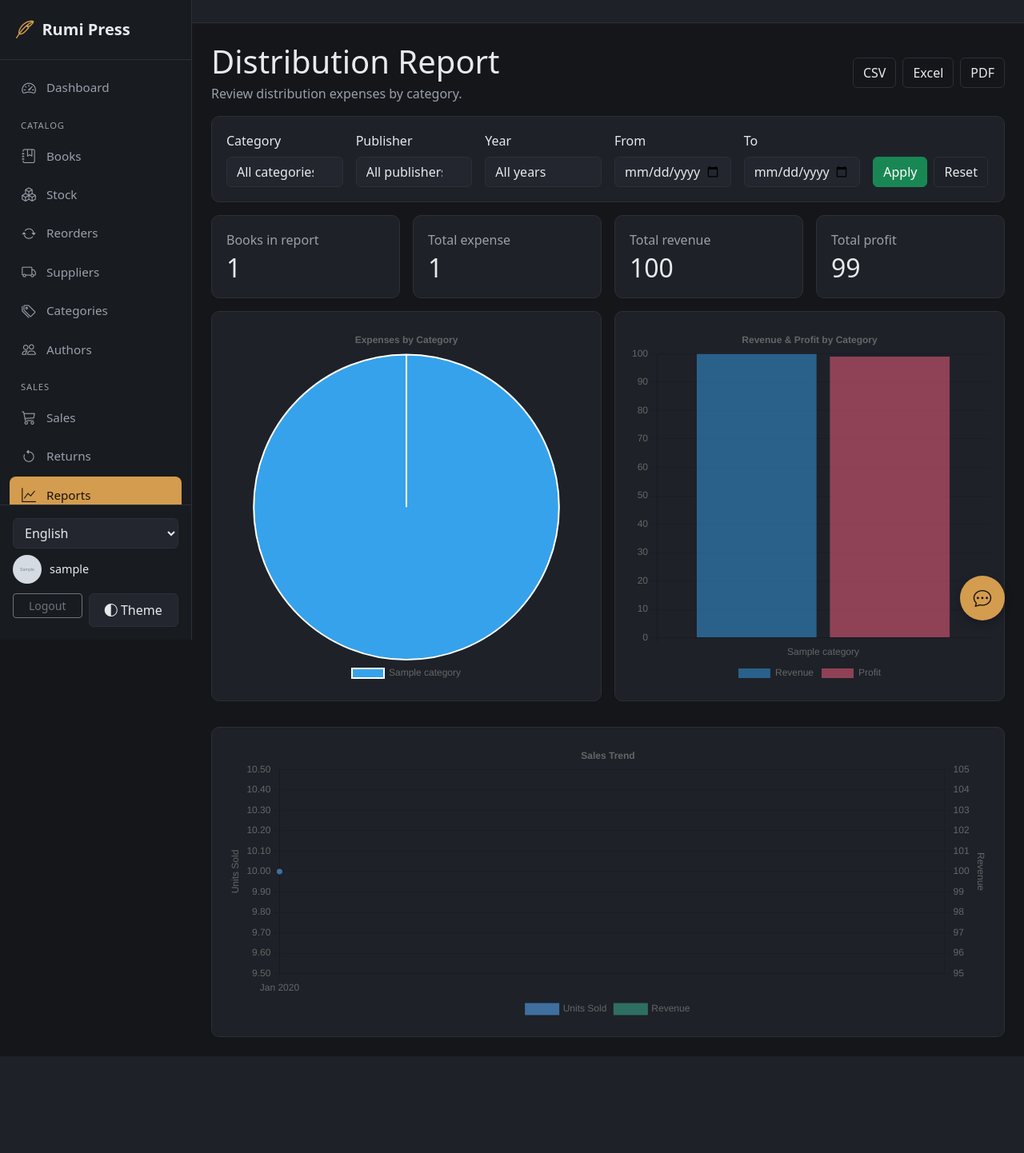
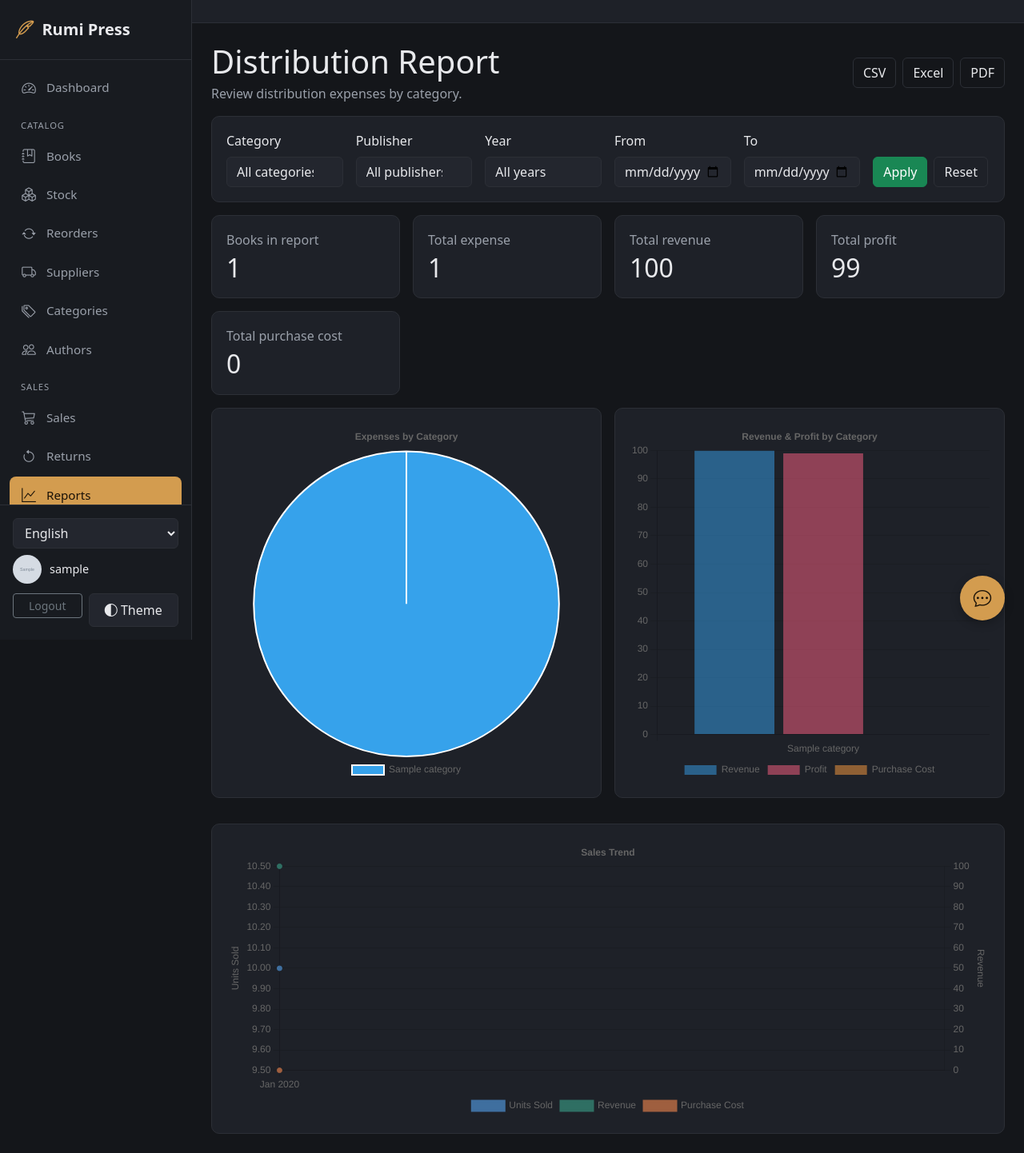
Before and after one commit to dramedev/books, a Django app: page /report/ in a window 1280 px wide. Shown: the whole page at 80% size. Before the commit the page ends 1321 px from the top, so only its background shows below. Run offline with Django 5.2, Linux system fonts and the light colour scheme; a user stored in the database is signed in; tables that the repository leaves empty hold one stand-in row (values such as "Sample post"); grey boxes marked "Sample" are stand-in pictures.

Commit message:
Add purchase cost tracking for reorders
Reorders now record a unit cost (with computed total cost), shown in
the list/exports, and feed a new "Purchasing Expenses" view on the
report page alongside revenue and profit by category and over time.

Co-Authored-By: Claude Sonnet 4.6 <noreply@anthropic.com>

```diff
--- a/books/models.py
+++ b/books/models.py
@@ -244,6 +244,14 @@ class Reorder(models.Model):
     quantity = models.PositiveIntegerField(verbose_name=_("Quantity"))
 
 
+    unit_cost = models.DecimalField(
+        max_digits=8,
+        decimal_places=2,
+        default=0,
+        verbose_name=_("Unit cost")
+    )
+
+
     status = models.CharField(
         max_length=10,
         choices=STATUS_CHOICES,
@@ -276,6 +284,11 @@ class Reorder(models.Model):
             self.STATUS_RECEIVED: "bg-success",
             self.STATUS_CANCELLED: "bg-secondary",
         }.get(self.status, "bg-secondary")
+
+
+    @property
+    def total_cost(self):
+        return self.quantity * self.unit_cost
 
 
 
--- a/books/templates/books/reorder_list.html
+++ b/books/templates/books/reorder_list.html
@@ -49,6 +49,8 @@
 <th>{% translate "Book" %}</th>
 <th>{% translate "Supplier" %}</th>
 <th>{% translate "Quantity" %}</th>
+<th>{% translate "Unit Cost" %}</th>
+<th>{% translate "Total Cost" %}</th>
 <th>{% translate "Status" %}</th>
 <th>{% translate "Note" %}</th>
 <th>{% translate "Actions" %}</th>
@@ -60,6 +62,8 @@
 <td>{{ reorder.book.title }}</td>
 <td>{{ reorder.supplier|default:"-" }}</td>
 <td>{{ reorder.quantity }}</td>
+<td>{{ reorder.unit_cost }}</td>
+<td>{{ reorder.total_cost }}</td>
 <td><span class="badge {{ reorder.status_badge_class }}">{{ reorder.get_status_display }}</span></td>
 <td>{{ reorder.note|default:"-" }}</td>
 <td class="d-flex gap-2 flex-wrap">
@@ -96,7 +100,7 @@
 
 {% empty %}
 <tr>
-<td colspan="7" class="text-center muted-text py-4">
+<td colspan="9" class="text-center muted-text py-4">
 {% translate "No reorders yet." %}
 </td>
 </tr>
--- a/books/templates/books/report.html
+++ b/books/templates/books/report.html
@@ -115,6 +115,13 @@
 <h2 class="mb-0">{{ total_profit }}</h2>
 </div>
 </div>
+
+<div class="col-md-3">
+<div class="page-panel">
+<p class="muted-text mb-1">{% translate "Total purchase cost" %}</p>
+<h2 class="mb-0">{{ total_purchase_cost }}</h2>
+</div>
+</div>
 </div>
 
 
@@ -193,6 +200,10 @@ new Chart(revenueCtx, {
             {
                 label: "{% translate 'Profit' %}",
                 data: {{ profits|safe }}
+            },
+            {
+                label: "{% translate 'Purchase Cost' %}",
+                data: {{ purchase_costs|safe }}
             }
         ]
     },
@@ -232,6 +243,14 @@ new Chart(trendCtx, {
                 yAxisID: "revenue",
                 borderColor: "#2f6f63",
                 backgroundColor: "#2f6f63",
+                tension: 0.3
+            },
+            {
+                label: "{% translate 'Purchase Cost' %}",
+                data: {{ trend_purchase_costs|safe }},
+                yAxisID: "revenue",
+                borderColor: "#9f5f3f",
+                backgroundColor: "#9f5f3f",
                 tension: 0.3
             }
         ]
--- a/books/views.py
+++ b/books/views.py
@@ -192,6 +192,8 @@ def _reorder_export_headers():
         gettext("Book"),
         gettext("Supplier"),
         gettext("Quantity"),
+        gettext("Unit Cost"),
+        gettext("Total Cost"),
         gettext("Status"),
         gettext("Note"),
         gettext("Received"),
@@ -205,6 +207,8 @@ def _reorder_export_rows(reorders):
             reorder.book.title,
             reorder.supplier.name if reorder.supplier else "",
             reorder.quantity,
+            reorder.unit_cost,
+            reorder.total_cost,
             reorder.get_status_display(),
             reorder.note,
             reorder.received_at.date().isoformat() if reorder.received_at else "",
@@ -663,6 +667,11 @@ REVENUE_EXPRESSION = ExpressionWrapper(
     output_field=DecimalField(max_digits=10, decimal_places=2),
 )
 
+PURCHASE_COST_EXPRESSION = ExpressionWrapper(
+    F("quantity") * F("unit_cost"),
+    output_field=DecimalField(max_digits=10, decimal_places=2),
+)
+
 
 @login_required
 @permission_required("books.view_book", raise_exception=True)
@@ -685,22 +694,38 @@ def report(request):
         )
     }
 
+    received_reorders = Reorder.objects.filter(
+        book__in=filtered_books, status=Reorder.STATUS_RECEIVED
+    )
+
+    purchase_cost_by_category = {
+        item["book__category__name"]: item["cost"] or 0
+        for item in (
+            received_reorders
+            .values("book__category__name")
+            .annotate(cost=Sum(PURCHASE_COST_EXPRESSION))
+        )
+    }
+
     labels = []
     values = []
     counts = []
     revenues = []
     profits = []
+    purchase_costs = []
 
     for item in data:
         category_name = item["category__name"]
         expense = float(item["total"])
         revenue = float(revenue_by_category.get(category_name, 0))
+        purchase_cost = float(purchase_cost_by_category.get(category_name, 0))
 
         labels.append(category_name)
         values.append(expense)
         counts.append(item["count"])
         revenues.append(revenue)
         profits.append(revenue - expense)
+        purchase_costs.append(purchase_cost)
 
     totals = filtered_books.aggregate(
         total=Sum("distribution_expense"),
@@ -714,23 +739,39 @@ def report(request):
         or 0
     )
     total_expense = totals["total"] or 0
-
-    trend_data = (
+    total_purchase_cost = (
+        received_reorders.aggregate(total=Sum(PURCHASE_COST_EXPRESSION))["total"] or 0
+    )
+
+    sales_trend = (
         Sale.objects.filter(book__in=filtered_books)
         .annotate(month=TruncMonth("sale_date"))
         .values("month")
         .annotate(units=Sum("quantity"), revenue=Sum(REVENUE_EXPRESSION))
-        .order_by("month")
-    )
+    )
+
+    purchase_trend = (
+        received_reorders.filter(received_at__isnull=False)
+        .annotate(month=TruncMonth("received_at"))
+        .values("month")
+        .annotate(cost=Sum(PURCHASE_COST_EXPRESSION))
+    )
+
+    sales_by_month = {item["month"]: item for item in sales_trend}
+    purchase_by_month = {
+        item["month"].date(): item for item in purchase_trend
+    }
 
     trend_labels = []
     trend_units = []
     trend_revenues = []
-
-    for item in trend_data:
-        trend_labels.append(item["month"].strftime("%b %Y"))
-        trend_units.append(item["units"] or 0)
-        trend_revenues.append(float(item["revenue"] or 0))
+    trend_purchase_costs = []
+
+    for month in sorted(set(sales_by_month) | set(purchase_by_month)):
+        trend_labels.append(month.strftime("%b %Y"))
+        trend_units.append(sales_by_month.get(month, {}).get("units") or 0)
+        trend_revenues.append(float(sales_by_month.get(month, {}).get("revenue") or 0))
+        trend_purchase_costs.append(float(purchase_by_month.get(month, {}).get("cost") or 0))
 
     context = _filter_context(request)
     context.update(
@@ -740,13 +781,16 @@ def report(request):
             "labels": json.dumps(labels),
             "revenues": json.dumps(revenues),
             "profits": json.dumps(profits),
+            "purchase_costs": json.dumps(purchase_costs),
             "trend_labels": json.dumps(trend_labels),
             "trend_units": json.dumps(trend_units),
             "trend_revenues": json.dumps(trend_revenues),
+            "trend_purchase_costs": json.dumps(trend_purchase_costs),
             "total_expense": total_expense,
             "total_books": totals["count"],
             "total_revenue": total_revenue,
             "total_profit": total_revenue - total_expense,
+            "total_purchase_cost": total_purchase_cost,
         }
     )
 
@@ -1619,7 +1663,7 @@ def export_reorders_pdf(request):
     table = Table(
         rows,
         repeatRows=1,
-        colWidths=[70, 140, 100, 50, 60, 130, 70],
+        colWidths=[60, 120, 90, 45, 55, 60, 50, 100, 60],
     )
     table.setStyle(
         TableStyle(
```
Also changed, not shown: books/forms.py (+8 -0 lines), scripts/gen_locale.py (+10 -0 lines), books/migrations/0016_reorder_unit_cost.py (added), locale/ar/LC_MESSAGES/django.po, locale/fr/LC_MESSAGES/django.po, 2 other files.
